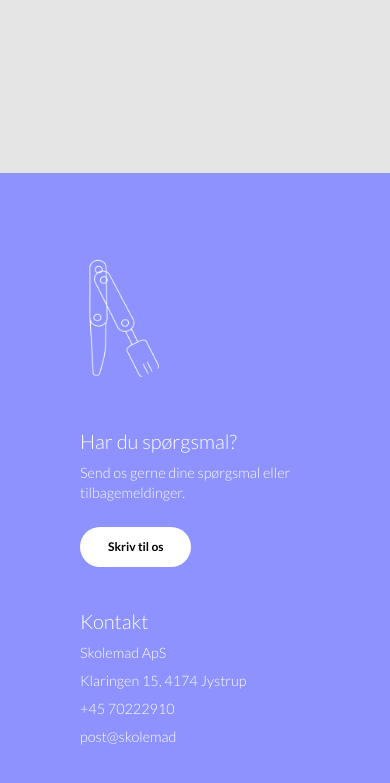
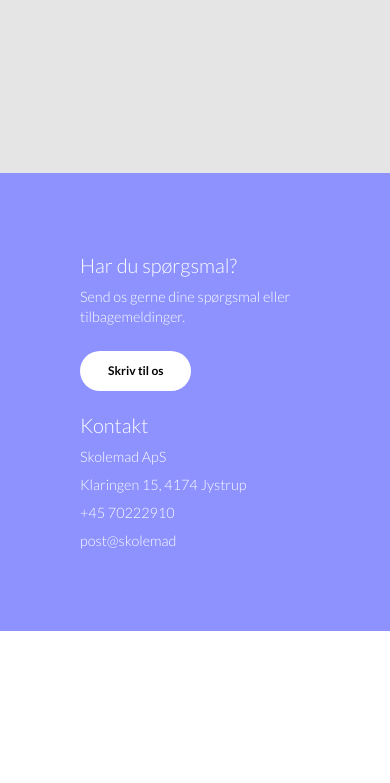
Before and after one commit to julieringaas/SkoleMad, a website built with Parcel: page src/index.html in a window 390 px wide. Shown: the part 2291-3074 px from the top of the page. After the commit the page ends 2922 px from the top, so only its background shows below. Built offline with nearby package versions, Linux system fonts and the light colour scheme; a web font is replaced by a local one.

Commit message:
removed image from footer in mobile view

```diff
--- a/src/index.html
+++ b/src/index.html
@@ -135,19 +135,17 @@
     <!-- footer starts here -->
 
     <footer class="footer p-20 text-base-content bg-footer-purple">
-      <div>
+      <div class="invisible md:visible ml-20">
       <img width="90" height="90" viewBox="0 0 24 24" src="img/logo_white_strokes.png" alt="picture" />
       </div>
-      <div class="text-white">
+      <div class="text-white -mt-44 md:-mt-0">
       <span class="text-xl font-extralight">Har du spørgsmal?</span>
       <p class="pb-4 font-extralight">Send os gerne dine spørgsmal eller tilbagemeldinger.</p>
       <a href="#" class="bg-white hover:bg-gray-200 text-black text-center font-bold text-xs py-3 px-7 rounded-full">
       Skriv til os
       </a>
-
-
       </div>
-      <div class="text-white font-extralight">
+      <div class="text-white font-extralight -mt-14 md:-mt-0">
       <span class="text-xl">Kontakt</span>
       <p>Skolemad ApS</p>
       <p>Klaringen 15, 4174 Jystrup</p>
```
Lines whose indentation alone changed are shown as unchanged.
